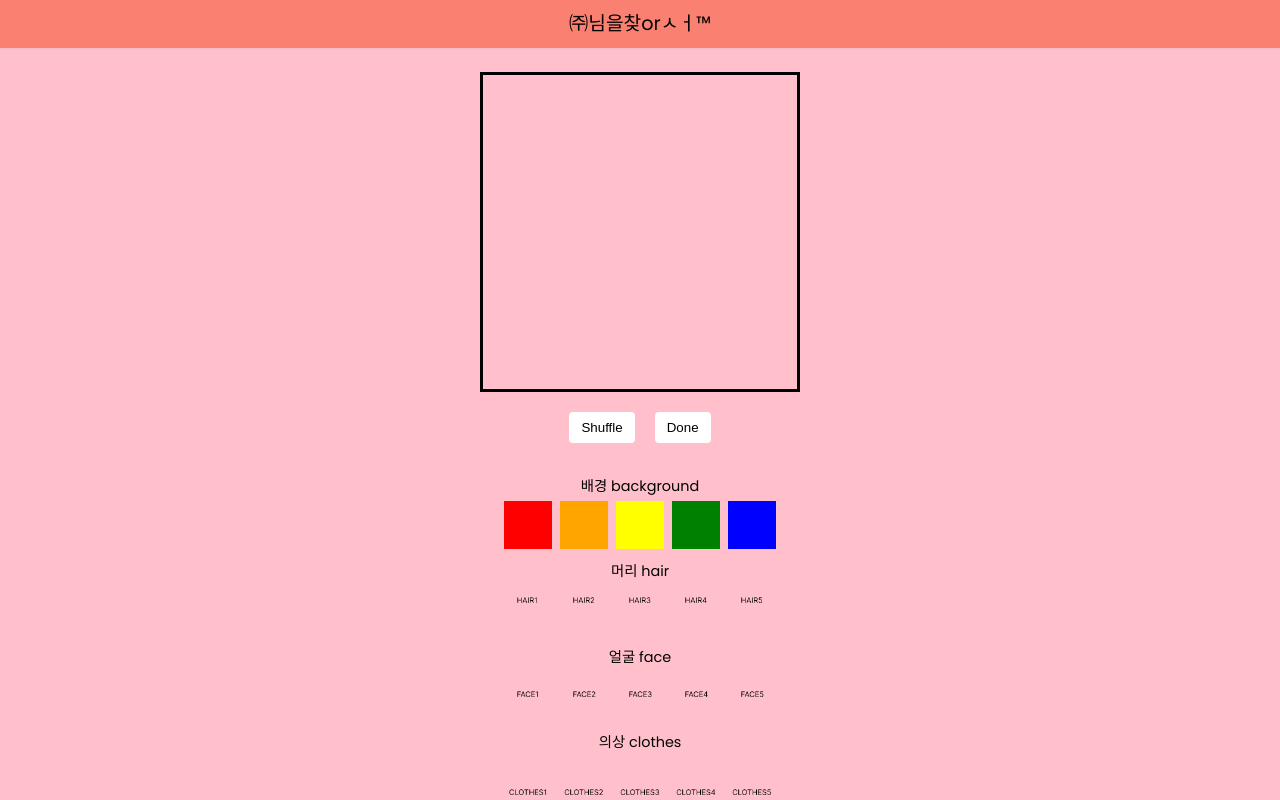
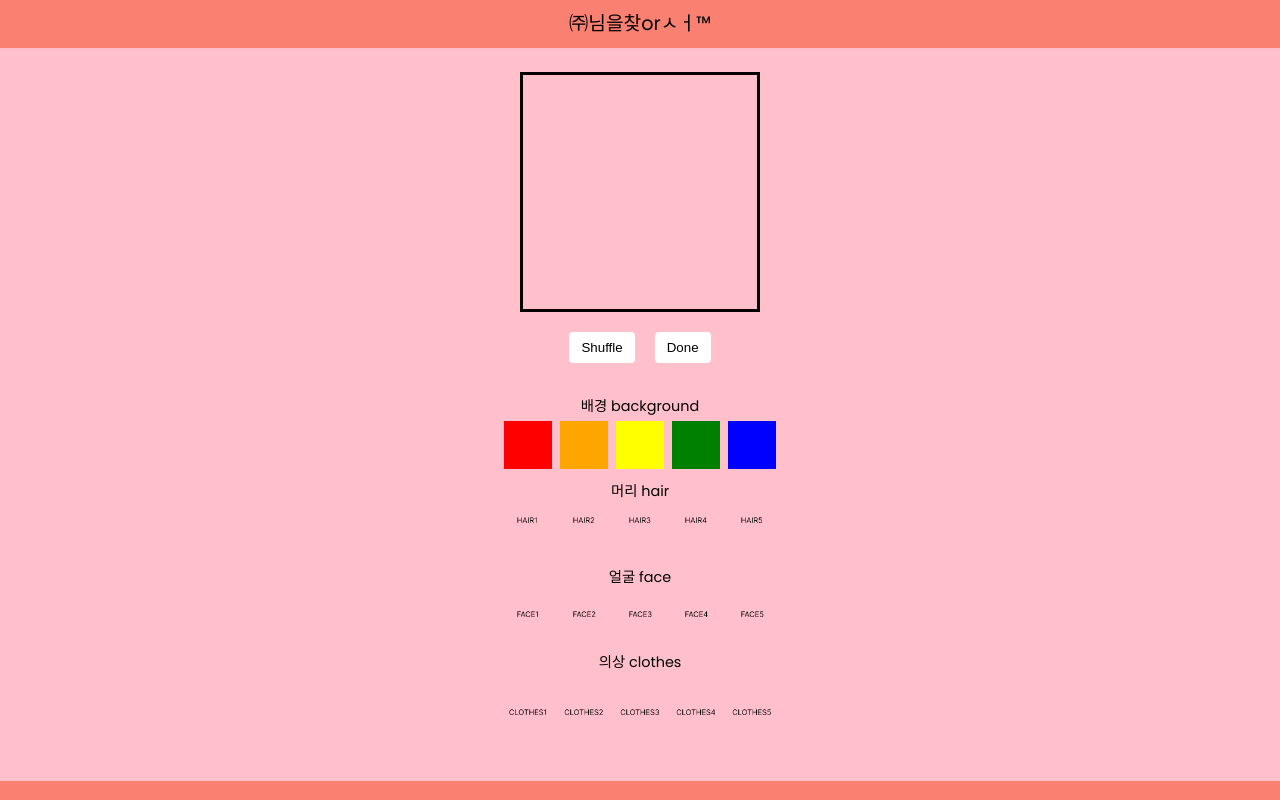
Before and after one commit to wekidseoul/joomix, a React (Create React App) app: page / in a window 1280 px wide. Shown: the top 800 px of the page. Built offline with nearby package versions, Linux system fonts and the light colour scheme.

Commit message:
chore: Change preview size

```diff
--- a/src/components/AvatarPreview.tsx
+++ b/src/components/AvatarPreview.tsx
@@ -3,8 +3,8 @@ import { SelectedOptions } from '../types';
 
 const StyledAvatarPreview = styled.div`
   position: relative;
-  width: 320px;
-  height: 320px;
+  width: 240px;
+  height: 240px;
   border: 3px solid #000;
   margin: 0 auto 20px;
   img {
```
